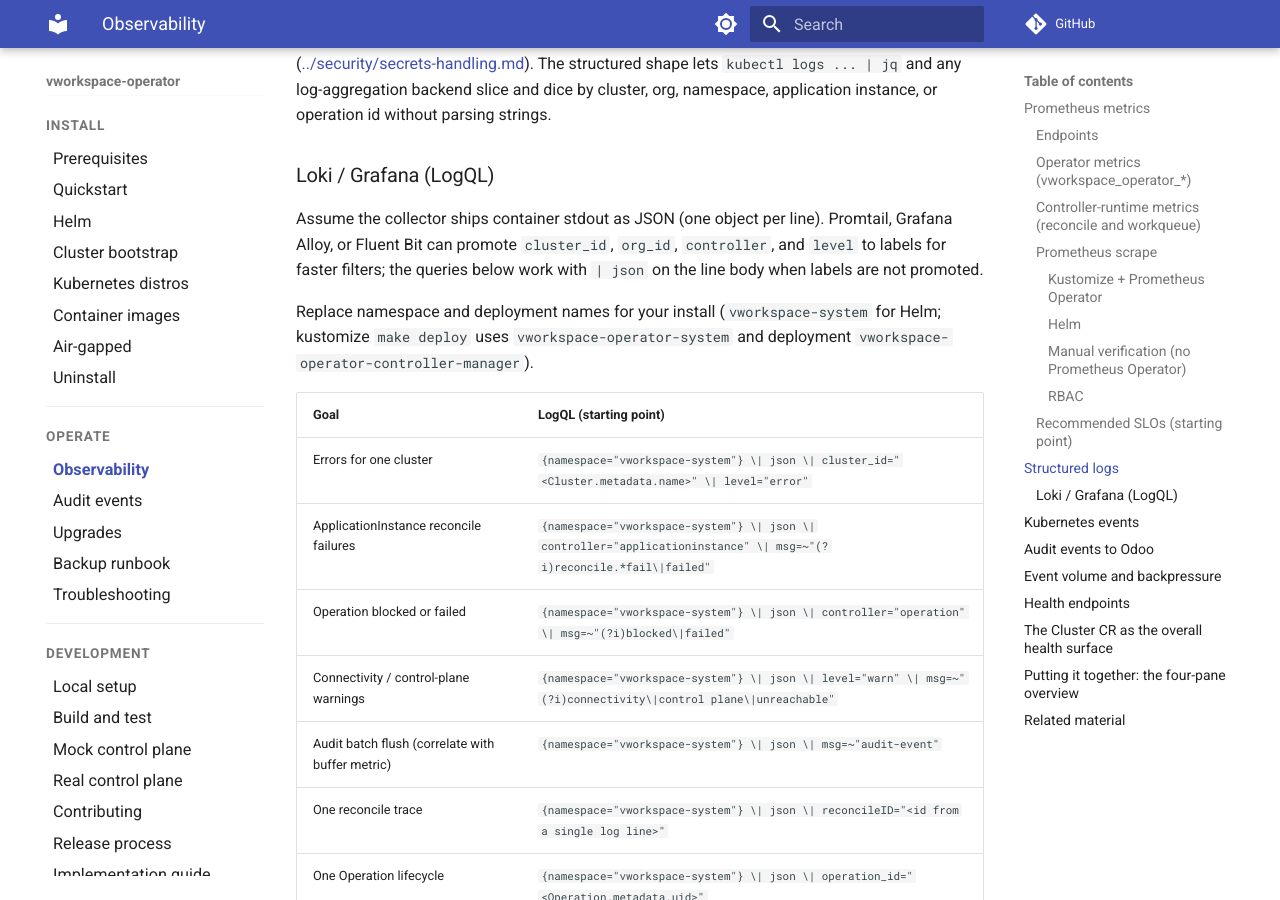
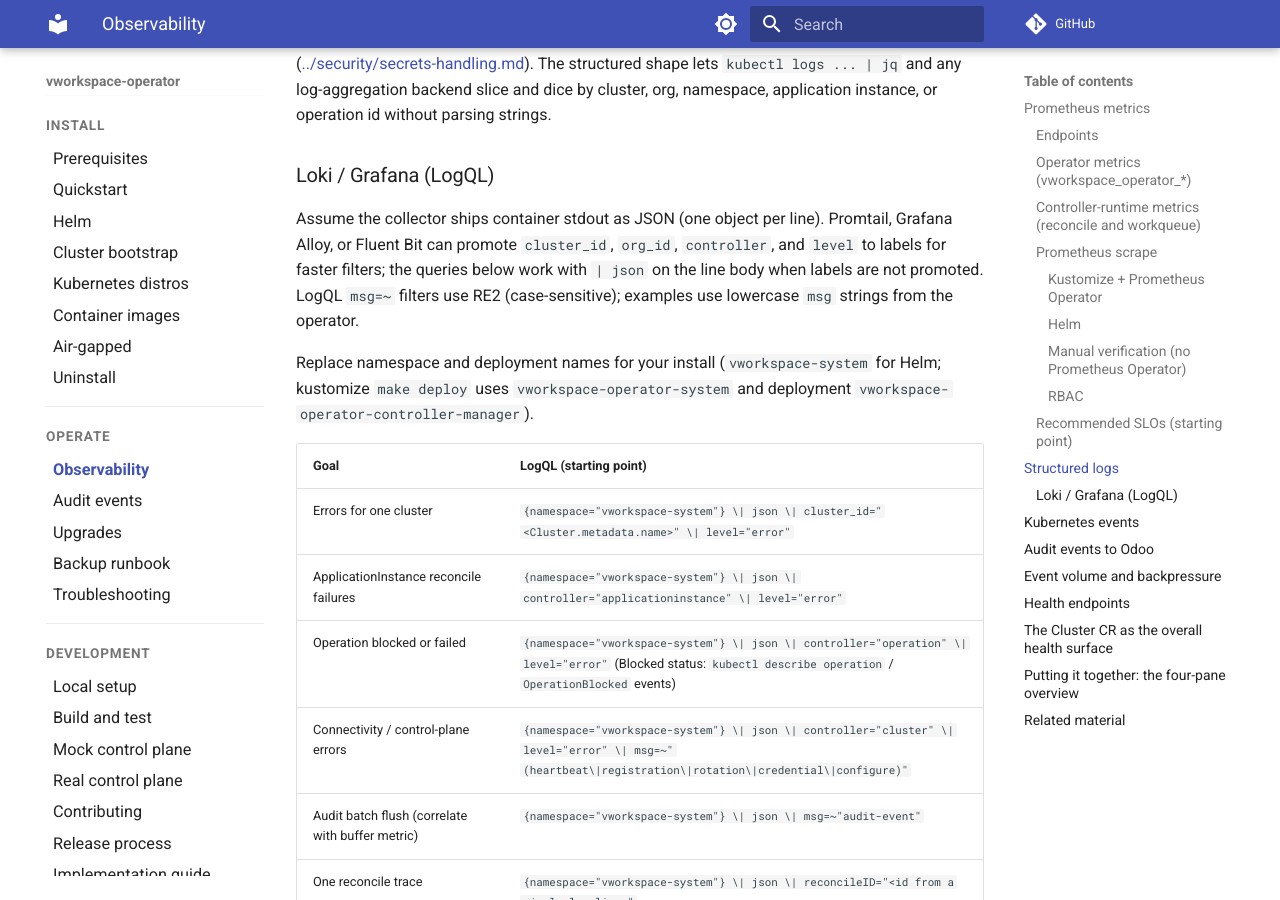
Before and after one commit to vworkspace-io/vworkspace-operator, an MkDocs documentation site: the page built from docs/operate/observability.md, in a window 1280 px wide and 900 px high, scrolled down 5281 px. Built offline with MkDocs 1.6.1 and Material for MkDocs 9.7.7, drawn with Linux system fonts in a browser that asks for light colours; comment, search, counter and statistics services are not loaded.

Commit message:
docs: fix LogQL examples for RE2 (no (?i))
Use level/controller filters and lowercase msg patterns that match
operator log lines; note RE2 case sensitivity (hub #6 spoke 2).

```diff
--- a/docs/operate/observability.md
+++ b/docs/operate/observability.md
@@ -137,16 +137,16 @@ Sensitive values (chart-value secrets, the operator's own bootstrap credential)
 
 ### Loki / Grafana (LogQL)
 
-Assume the collector ships container stdout as JSON (one object per line). Promtail, Grafana Alloy, or Fluent Bit can promote `cluster_id`, `org_id`, `controller`, and `level` to labels for faster filters; the queries below work with `| json` on the line body when labels are not promoted.
+Assume the collector ships container stdout as JSON (one object per line). Promtail, Grafana Alloy, or Fluent Bit can promote `cluster_id`, `org_id`, `controller`, and `level` to labels for faster filters; the queries below work with `| json` on the line body when labels are not promoted. LogQL `msg=~` filters use RE2 (case-sensitive); examples use lowercase `msg` strings from the operator.
 
 Replace namespace and deployment names for your install (`vworkspace-system` for Helm; kustomize `make deploy` uses `vworkspace-operator-system` and deployment `vworkspace-operator-controller-manager`).
 
 | Goal | LogQL (starting point) |
 |------|------------------------|
 | Errors for one cluster | `{namespace="vworkspace-system"} \| json \| cluster_id="<Cluster.metadata.name>" \| level="error"` |
-| ApplicationInstance reconcile failures | `{namespace="vworkspace-system"} \| json \| controller="applicationinstance" \| msg=~"(?i)reconcile.*fail\|failed"` |
-| Operation blocked or failed | `{namespace="vworkspace-system"} \| json \| controller="operation" \| msg=~"(?i)blocked\|failed"` |
-| Connectivity / control-plane warnings | `{namespace="vworkspace-system"} \| json \| level="warn" \| msg=~"(?i)connectivity\|control plane\|unreachable"` |
+| ApplicationInstance reconcile failures | `{namespace="vworkspace-system"} \| json \| controller="applicationinstance" \| level="error"` |
+| Operation blocked or failed | `{namespace="vworkspace-system"} \| json \| controller="operation" \| level="error"` (Blocked status: `kubectl describe operation` / `OperationBlocked` events) |
+| Connectivity / control-plane errors | `{namespace="vworkspace-system"} \| json \| controller="cluster" \| level="error" \| msg=~"(heartbeat\|registration\|rotation\|credential\|configure)"` |
 | Audit batch flush (correlate with buffer metric) | `{namespace="vworkspace-system"} \| json \| msg=~"audit-event"` |
 | One reconcile trace | `{namespace="vworkspace-system"} \| json \| reconcileID="<id from a single log line>"` |
 | One Operation lifecycle | `{namespace="vworkspace-system"} \| json \| operation_id="<Operation.metadata.uid>"` |
```
